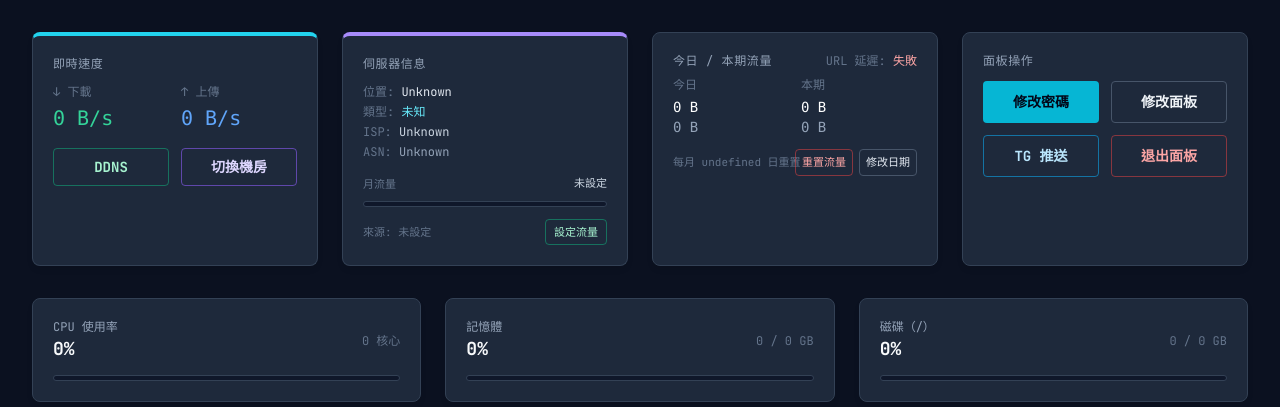
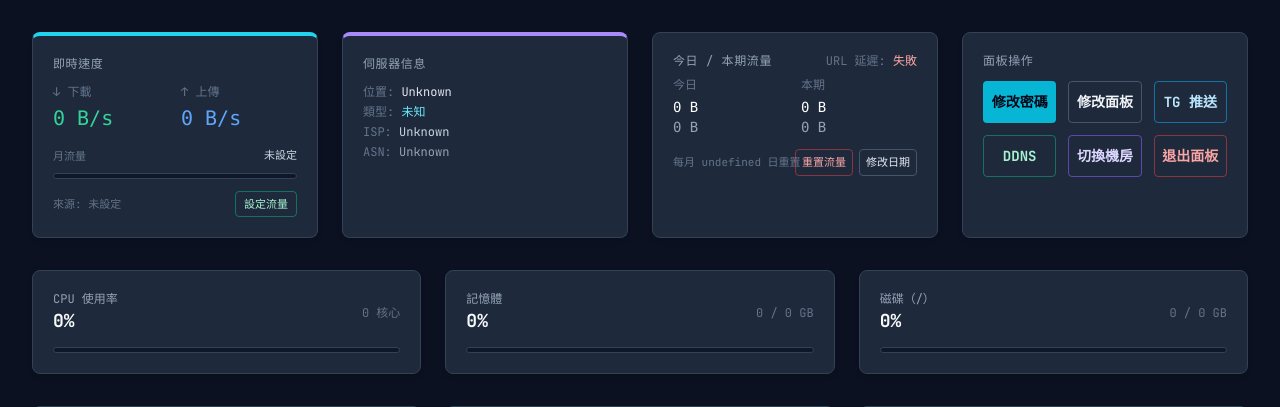
Before and after one commit to wwintj/vps-traffic-panel, a FastAPI app: template app/templates/index.html in a window 1280 px wide. Shown: the part 117-524 px from the top of the page. Run offline with FastAPI, Linux system fonts and the light colour scheme; the template is opened without the code that fills it, so the values that code supplies are empty; some libraries are stand-ins or nearby versions.

Commit message:
Reposition quota and operation controls

```diff
--- a/app/templates/index.html
+++ b/app/templates/index.html
@@ -52,19 +52,6 @@
                     <p class="text-lg xl:text-xl font-mono text-blue-400 whitespace-nowrap tabular-nums" id="tx-speed">0 B/s</p>
                 </div>
             </div>
-            <div class="mt-4 grid grid-cols-2 gap-3">
-                <button id="open-ddns-settings" class="w-full rounded border border-emerald-500/50 hover:border-emerald-300 text-emerald-200 font-bold text-sm py-2 transition">DDNS</button>
-                <button id="open-migrate-settings" class="w-full rounded border border-violet-500/60 hover:border-violet-300 text-violet-200 font-bold text-sm py-2 transition">切換機房</button>
-            </div>
-        </div>
-        <div class="card border-t-4 border-t-violet-400">
-            <h3 class="text-slate-400 mb-3 text-xs uppercase tracking-wider">伺服器信息</h3>
-            <div class="text-xs text-slate-500 space-y-1">
-                <p>位置: <span id="ip-location" class="text-slate-200">...</span></p>
-                <p>類型: <span id="ip-type" class="text-cyan-300 font-mono">...</span></p>
-                <p>ISP: <span id="ip-isp" class="text-slate-300">...</span></p>
-                <p>ASN: <span id="ip-as" class="text-slate-400">...</span></p>
-            </div>
             <div class="mt-4">
                 <div class="mb-2 flex items-center justify-between gap-2 text-[11px]">
                     <span class="text-slate-500">月流量</span>
@@ -75,6 +62,15 @@
                     <span id="traffic-quota-source" class="text-[11px] text-slate-500">來源: ...</span>
                     <button id="open-traffic-quota" class="shrink-0 rounded border border-emerald-500/50 px-2 py-1 text-[11px] text-emerald-200 hover:border-emerald-300 transition">設定流量</button>
                 </div>
+            </div>
+        </div>
+        <div class="card border-t-4 border-t-violet-400">
+            <h3 class="text-slate-400 mb-3 text-xs uppercase tracking-wider">伺服器信息</h3>
+            <div class="text-xs text-slate-500 space-y-1">
+                <p>位置: <span id="ip-location" class="text-slate-200">...</span></p>
+                <p>類型: <span id="ip-type" class="text-cyan-300 font-mono">...</span></p>
+                <p>ISP: <span id="ip-isp" class="text-slate-300">...</span></p>
+                <p>ASN: <span id="ip-as" class="text-slate-400">...</span></p>
             </div>
         </div>
         <div class="card">
@@ -100,10 +96,12 @@
         </div>
         <div class="card">
             <h3 class="text-slate-400 mb-3 text-xs uppercase tracking-wider">面板操作</h3>
-            <div class="grid grid-cols-2 gap-3">
+            <div class="grid grid-cols-3 gap-3">
                 <button id="open-auth-settings" class="w-full rounded bg-cyan-500 hover:bg-cyan-400 text-slate-950 font-bold text-sm py-2.5 transition">修改密碼</button>
                 <button id="open-panel-settings" class="w-full rounded border border-slate-600 hover:border-cyan-400 text-slate-100 font-bold text-sm py-2.5 transition">修改面板</button>
                 <button id="open-telegram-settings" class="w-full rounded border border-sky-500/60 hover:border-sky-300 text-sky-200 font-bold text-sm py-2.5 transition">TG 推送</button>
+                <button id="open-ddns-settings" class="w-full rounded border border-emerald-500/50 hover:border-emerald-300 text-emerald-200 font-bold text-sm py-2.5 transition">DDNS</button>
+                <button id="open-migrate-settings" class="w-full rounded border border-violet-500/60 hover:border-violet-300 text-violet-200 font-bold text-sm py-2.5 transition">切換機房</button>
                 <button id="logout-panel" class="w-full rounded border border-red-500/50 hover:bg-red-500/10 text-red-300 font-bold text-sm py-2.5 transition">退出面板</button>
             </div>
         </div>
@@ -945,6 +943,7 @@
                 if (!res.ok) throw new Error(await res.text());
                 status.innerText = '已保存手動月流量配額。';
                 await fetchSummary();
+                closeModal('traffic-quota-modal');
             } catch (e) {
                 status.innerText = '保存失敗，請檢查流量配額。';
                 console.error("Error saving /api/traffic-quota:", e);
```
